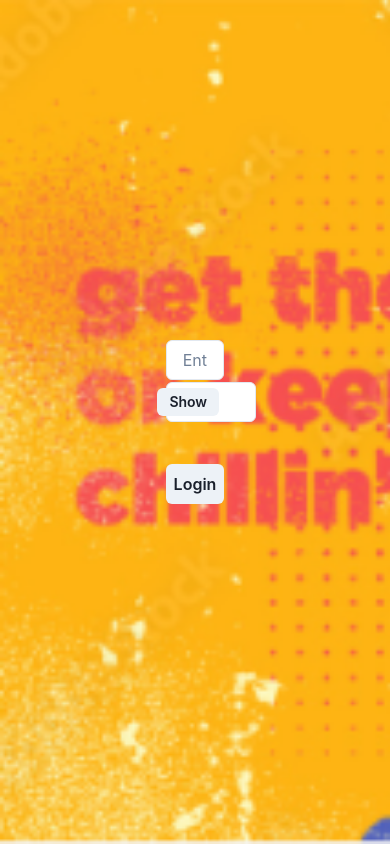
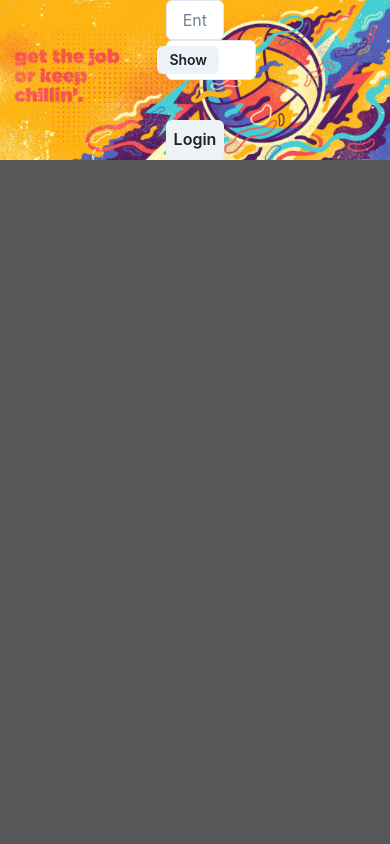
Before and after one commit to gburgazliev/voleyball-team, a React (Vite) app in the folder my-app/: page /auth/login in a window 390 px wide. Built offline with nearby package versions, Linux system fonts and the light colour scheme; no server answers.

Commit message:
add responsive box

```diff
--- a/my-app/src/App.jsx
+++ b/my-app/src/App.jsx
@@ -31,7 +31,7 @@ function App() {
   return (
 
 
-
+    <Box width={["100%", "100%", "100%", "100%"]}>
       <Routes>
         <Route path='/detailed-athlete-view/:id' element={<DetailedAthletePage />} />
         <Route path='/' element={<Home />} />
@@ -41,7 +41,7 @@ function App() {
 
       </Routes>
 
-
+    </Box>
 
   )
 }
```
